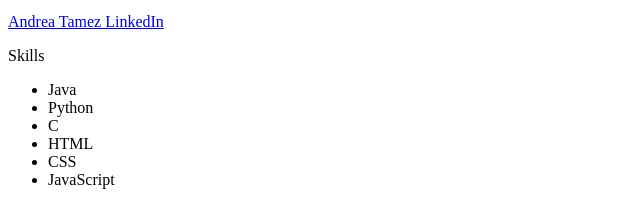
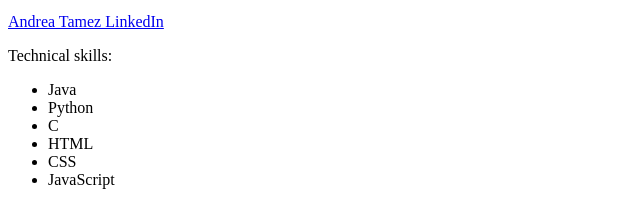
Before and after one commit to atamezmunoz/atamezmunoz.github.io, a plain HTML site: page index.html in a window 1280 px wide. Shown: the part 202-419 px from the top of the page, 0-640 px from the left. Drawn offline with Linux system fonts and the light colour scheme.

Commit message:
Update index.html

```diff
--- a/index.html
+++ b/index.html
@@ -21,7 +21,7 @@
         <p>LinkedIn: </p>
         <a href="https://www.linkedin.com/in/andrea-tamez2000/">Andrea Tamez LinkedIn</a>
 
-        <p>Skills</p>
+        <p>Technical skills: </p>
 
         <ul>
           <li>Java</li>
```
